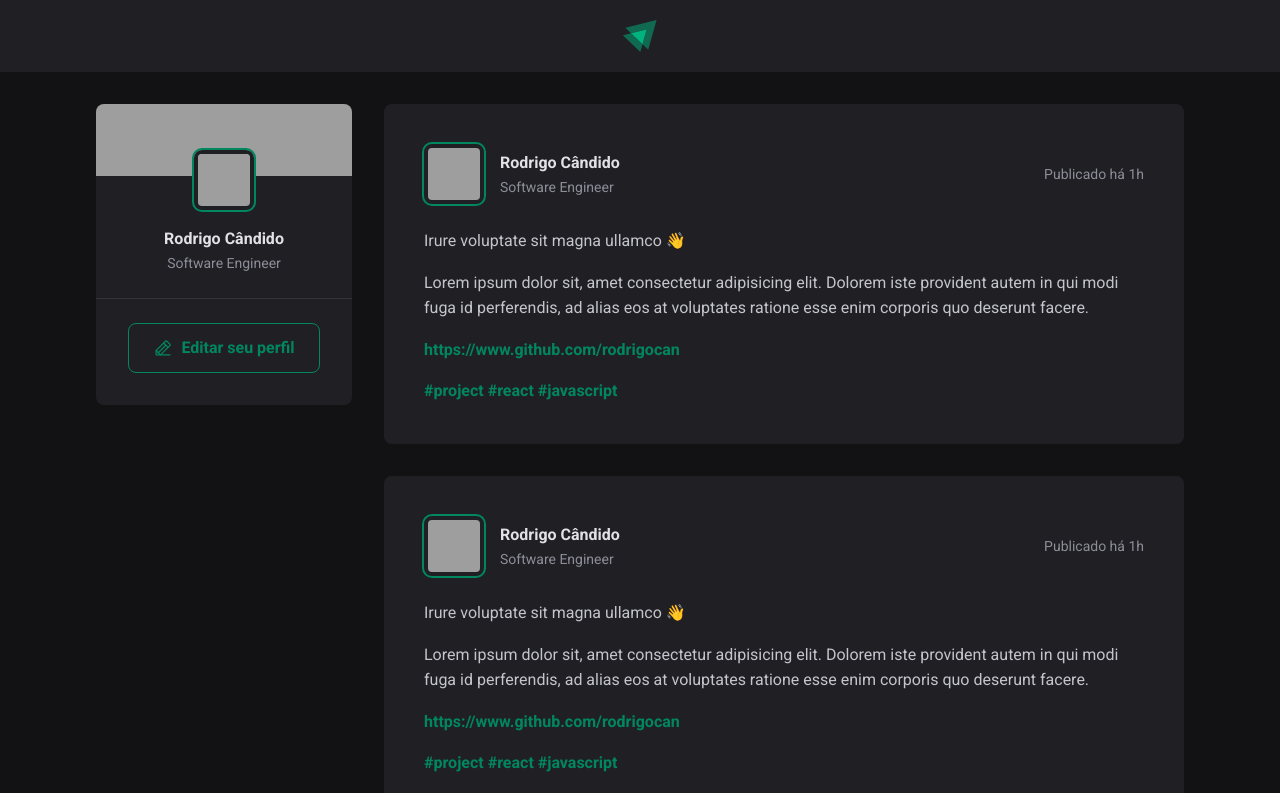
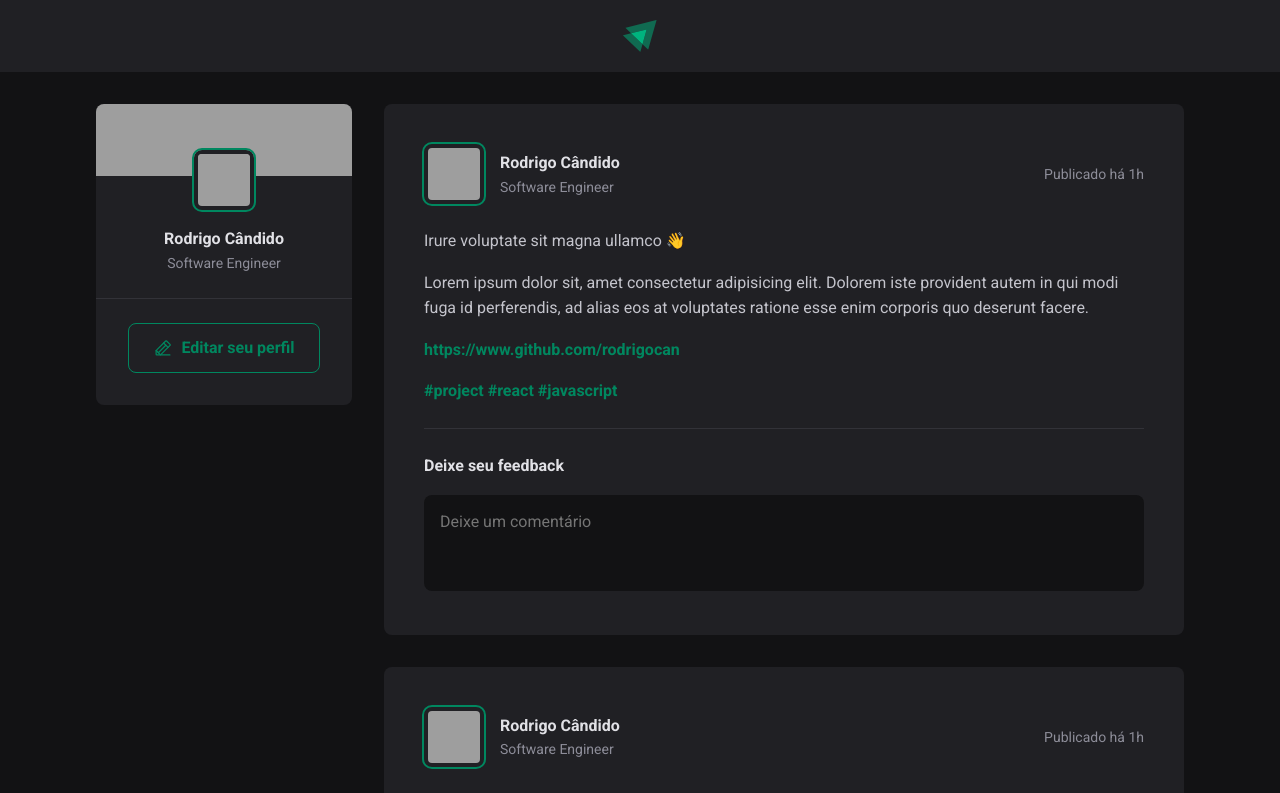
Before and after one commit to rodrigocan/01-fundamentos-reactjs, a React (Vite) app: page / in a window 1280 px wide. Shown: the top 793 px of the page. Built offline with nearby package versions, Linux system fonts and the light colour scheme; grey boxes are pictures that could not be loaded.

Commit message:
Formulário de comentários

```diff
--- a/src/components/Post.jsx
+++ b/src/components/Post.jsx
@@ -38,6 +38,16 @@
           <a href="">#javascript</a>
         </p>
       </div>
+
+      <form className={styles.commentForm}>
+        <strong>Deixe seu feedback</strong>
+
+        <textarea placeholder="Deixe um comentário" />
+
+        <footer>
+          <button type="submit">Publicar</button>
+        </footer>
+      </form>
     </article>
   )
 }
--- a/src/components/Post.module.css
+++ b/src/components/Post.module.css
@@ -65,3 +65,54 @@
   color: var(--gray-400);
   line-height: 1.6;
 }
+
+.commentForm {
+  width: 100%;
+  margin-top: 1.5rem;
+  padding-top: 1.5rem;
+  border-top: 1px solid var(--gray-600);
+}
+
+.commentForm > strong {
+  line-height: 1.6;
+  color: var(--gray-100);
+}
+
+.commentForm textarea {
+  width: 100%;
+  background: var(--gray-900);
+  border: 0;
+  resize: none;
+  height: 6rem;
+  padding: 1rem;
+  border-radius: 8px;
+  color: var(--gray-100);
+  line-height: 1.4;
+  margin-top: 1rem;
+}
+
+.commentForm footer {
+  visibility: hidden;
+  max-height: 0;
+}
+
+.commentForm:focus-within footer {
+  visibility: visible;
+  max-height: none;
+}
+
+.commentForm button[type="submit"] {
+  padding: 1rem 1.5rem;
+  margin-top: 1rem;
+  border-radius: 8px;
+  border: 0;
+  background: var(--green-500);
+  color: var(--white);
+  font-weight: bold;
+  cursor: pointer;
+  transition: background-color 0.1s;
+}
+
+.commentForm button[type="submit"]:hover {
+  background: var(--green-300);
+}
--- a/src/global.css
+++ b/src/global.css
@@ -10,6 +10,11 @@
 
   --green-300: #00b37e;
   --green-500: #00875f;
+}
+
+:focus {
+  outline: transparent;
+  box-shadow: 0 0 0 2px var(--green-500);
 }
 
 * {
```
